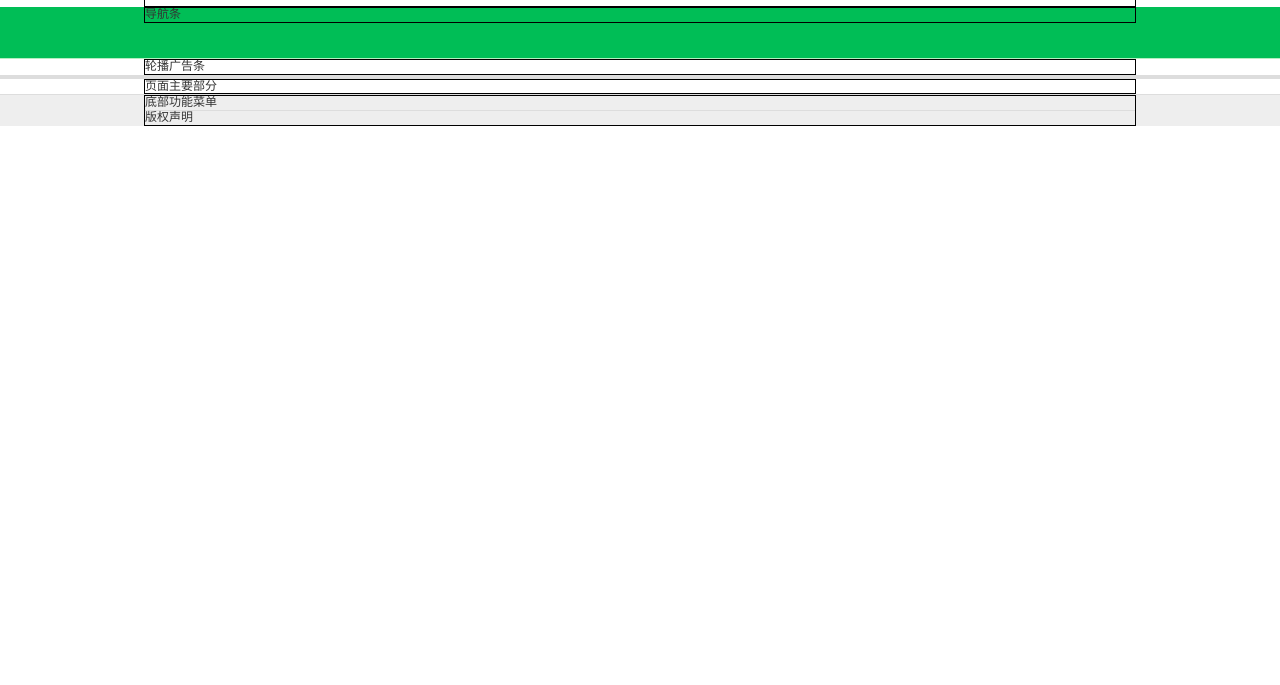
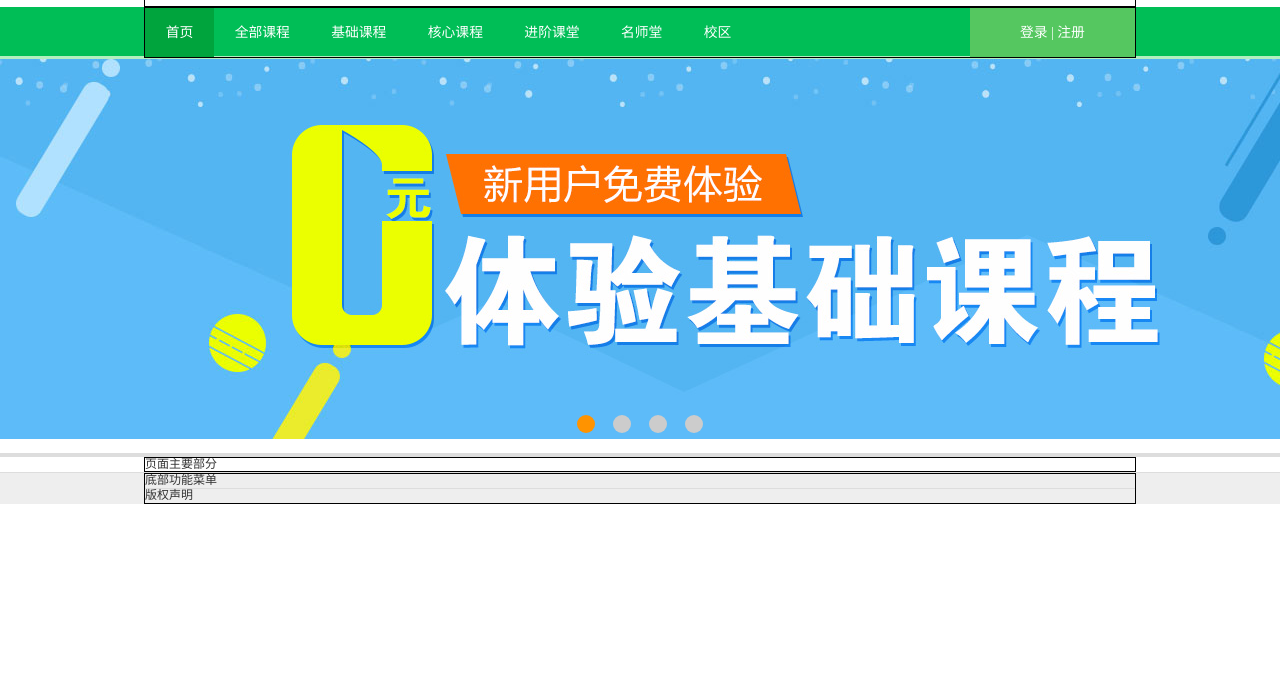
Before and after one commit to yue-z1/iweb, a plain HTML site: page iweb_frontend/index.html in a window 1280 px wide. Shown: the part 115-800 px from the top of the page. Drawn offline with Linux system fonts and the light colour scheme.

Commit message:
进行图片优化，完成导航条

```diff
--- a/iweb_frontend/css/components.css
+++ b/iweb_frontend/css/components.css
@@ -48,7 +48,8 @@
 	padding: 0 0.6em;
 	font-size: 1.15em;
 	border: 1px solid #ccc;
-	 margin-right: 50px;/*让出右侧的搜索按钮的空间 */
+	margin-right: 50px;
+	/*让出右侧的搜索按钮的空间 */
 }
 
 .search-button {
@@ -63,29 +64,122 @@
 	right: 0;
 	top: 0;
 }
-.my-cart{
+
+.my-cart {
 	position: absolute;
 	right: 0;
 	top: 50%;
 	height: 32px;
 	margin-top: -16px;
 	border: 1px solid #ddd;
-	background: f9f9f9;
+	background: #f9f9f9;
 	line-height: 32px;
 	padding: 0 0.5em;
 }
 
+.my-cart>.fa {
+	color: #00be56;
+	padding: 0 0.5em;
+}
+
+
 /*3.导航条*/
 .navbar {
 	background: #00be56;
-	border-bottom: 1px solid #b3efc0;
+	border-bottom: 3px solid #b3efc0;
 	height: 52px;
+	font-size: 1.15em;
 }
 
+.menu {}
+
+.menu>li {
+	float: left;
+	line-height: 49px;
+	padding: 0 1.5em;
+}
+
+.menu>li:hover {
+	background: #00b149;
+}
+
+.menu>li.active {
+	background: #00a43d;
+}
+
+.menu>li>a {
+	color: #fff;
+}
+
+.user-center {
+	background: #55c760;
+	line-height: 49px;
+
+}
+
+.user-center a,
+.user-center span {
+	color: #fff;
+}
+
+.user-center a:hover {
+	color: #ffff9b;
+}
+
+/* 4.轮播广告 */
 .carouselbar {
 	border-bottom: 4px solid #ddd;
 }
 
+.carousel {
+	position: relative;
+	/*为绝对定位的子元素提供参照物	 */
+}
+
+.carousel .items a {
+	display: block;
+	/*改为块级元素，可以修改宽和高 */
+	width: 100%;
+	height: 380px;
+	background-position: center;
+	/*背景图的位置*/
+	background-repeat: no-repeat;
+	/*背景图仅显示一次，不重复*/
+}
+
+.carousel .items li:not(.active) {
+	/* 不带.active的li隐藏 */
+	display: none;
+}
+
+.carousel .indicators {
+	position: absolute;/*圆形指示器要在图片上方*/
+	bottom: 20px;
+	left: 50%;/*固定定位的元素水平居中*/
+	margin-left: -72px;
+}
+
+.carousel .indicators li {
+	width: 18px;
+	height: 18px;
+	background: #ccc;
+	border-radius: 50%;/*边框的圆角半径为尺寸的一半*/
+	float:left;
+	margin: 0 9px;
+	cursor: pointer;/*光标悬停时变为"小手"*/
+}
+.carousel .indicators li.active{
+	background: #ff9300;
+}
+.carousel .prev{
+	margin-left: -485px;
+	background-position: 10px -275px;
+}
+.carousel .next{
+
+}
+
+/*5. 主体部分 */
 .mainbar {
 	border-bottom: 1px solid #ddd;
 }
--- a/iweb_frontend/css/layout.css
+++ b/iweb_frontend/css/layout.css
@@ -1,34 +1,46 @@
 /*layout.css:项目的布局系统相关class——仿写Bootstrap框架的布局系统，响应式网格布局系统*/
-.container{
+.container {
+	/*定宽容器*/
 	display: block;
 	margin-left: auto;
 	margin-right: auto;
-	border: 1px solid #000;/*测试用*/
+	border: 1px solid #000;
+	/*测试用*/
 }
-.container:before,/*使用内容生成，防止子元素margin溢出*/
-.container:after{
+.container-fluid{      /*流式容器*/
+	display: block;
+	width: 100%;
+}
+.container:before,
+/*使用内容生成，防止子元素margin溢出*/
+.container:after,
+.container-fluid:before,
+.container-fluid:after{
 	content: ' ';
 	display: table;
 }
+
 /*容器类在PC屏幕下的尺寸*/
 @media screen and (min-width:1024px) {
-	.container{
+	.container {
 		width: 992px;
 	}
 }
+
 /*容器类在PAD屏幕下的尺寸*/
 @media screen and (min-width:768px) and (max-width:1023px) {
-	.container{
+	.container {
 		width: 750px;
 	}
 }
 
 /*容器类在PHONE屏幕下的尺寸*/
 @media screen and (max-width:767px) {
-	.container{
+	.container {
 		width: 100%;
 	}
 }
+
 /*仿写Bootstrap框架提供了一套“网格布局系统相关类”*/
 /*把1行均分为12列，可以的分法：
 两列：1+11/2+10/3+9/4+8/5+7/6+6/7+5/8+4/9+3/8+4/9+3/10+2/11+1
@@ -43,135 +55,245 @@ PAD:medium-md
 PHONE:small-sm
 */
 /*表示布局中的一行*/
-.row:after{/*在行的尾部生成一个新的儿子，清除其它列由于浮动导致的行高坍塌的问题*/
+.row:after {
+	/*在行的尾部生成一个新的儿子，清除其它列由于浮动导致的行高坍塌的问题*/
 	content: '';
 	display: block;
 	clear: both;
 }
-.col{/*表示布局中的一列*/
+
+.col {
+	/*表示布局中的一列*/
 
 }
-.col-sm-1,.col-sm-2,.col-sm-3,.col-sm-4,.col-sm-5,.col-sm-6,.col-sm-7,.col-sm-8,.col-sm-9,.col-sm-10,.col-sm-11,.col-sm-12,.col-md-1,.col-md-2,.col-md-3,.col-md-4,.col-md-5,.col-md-6,.col-md-7,.col-md-8,.col-md-9,.col-md-10,.col-md-11,.col-md-12,.col-lg-1,.col-lg-2,.col-lg-3,.col-lg-4,.col-lg-5,.col-lg-6,.col-lg-7,.col-lg-8,.col-lg-9,.col-lg-10,.col-lg-11,.col-lg-12{
-	float: left;/*浮动之后两个列才能处于同一行中*/
+
+.col-sm-1,
+.col-sm-2,
+.col-sm-3,
+.col-sm-4,
+.col-sm-5,
+.col-sm-6,
+.col-sm-7,
+.col-sm-8,
+.col-sm-9,
+.col-sm-10,
+.col-sm-11,
+.col-sm-12,
+.col-md-1,
+.col-md-2,
+.col-md-3,
+.col-md-4,
+.col-md-5,
+.col-md-6,
+.col-md-7,
+.col-md-8,
+.col-md-9,
+.col-md-10,
+.col-md-11,
+.col-md-12,
+.col-lg-1,
+.col-lg-2,
+.col-lg-3,
+.col-lg-4,
+.col-lg-5,
+.col-lg-6,
+.col-lg-7,
+.col-lg-8,
+.col-lg-9,
+.col-lg-10,
+.col-lg-11,
+.col-lg-12 {
+	float: left;
+	/*浮动之后两个列才能处于同一行中*/
 }
+
 /*在PC屏幕下每个列的宽度*/
 @media screen and (min-width:1024px) {
-	.col-lg-1{
-		width: 8.3333333333333%;/*1/12*/
+	.col-lg-1 {
+		width: 8.3333333333333%;
+		/*1/12*/
 	}
-	.col-lg-2{
-		width: 16.6666666666%;/*2/12*/
+
+	.col-lg-2 {
+		width: 16.6666666666%;
+		/*2/12*/
 	}
-	.col-lg-3{
-		width: 25%;/*3/12*/
+
+	.col-lg-3 {
+		width: 25%;
+		/*3/12*/
 	}
-	.col-lg-4{
-		width: 33.3333333333%;/*4/12*/
+
+	.col-lg-4 {
+		width: 33.3333333333%;
+		/*4/12*/
 	}
-	.col-lg-5{
-		width: 41.6666666666%;/*5/12*/
+
+	.col-lg-5 {
+		width: 41.6666666666%;
+		/*5/12*/
 	}
-	.col-lg-6{
-		width: 50%;/*6/12*/
+
+	.col-lg-6 {
+		width: 50%;
+		/*6/12*/
 	}
-	.col-lg-7{
-		width: 58.3333333333%;/*7/12*/
+
+	.col-lg-7 {
+		width: 58.3333333333%;
+		/*7/12*/
 	}
-	.col-lg-8{
-		width: 66.6666666666%;/*8/12*/
+
+	.col-lg-8 {
+		width: 66.6666666666%;
+		/*8/12*/
 	}
-	.col-lg-9{
-		width: 75%;/*9/12*/
+
+	.col-lg-9 {
+		width: 75%;
+		/*9/12*/
 	}
-	.col-lg-10{
-		width: 83.3333333333%;/*10/12*/
+
+	.col-lg-10 {
+		width: 83.3333333333%;
+		/*10/12*/
 	}
-	.col-lg-11{
-		width: 91.6666666666%;/*11/12*/
+
+	.col-lg-11 {
+		width: 91.6666666666%;
+		/*11/12*/
 	}
-	.col-lg-12{
-		width: 100%;/*12/12*/
+
+	.col-lg-12 {
+		width: 100%;
+		/*12/12*/
 	}
 }
 
 
 /*在PAD屏幕下每个列的宽度*/
 @media screen and (min-width:768px) and (max-width:1023px) {
-	.col-md-1{
-		width: 8.3333333333333%;/*1/12*/
+	.col-md-1 {
+		width: 8.3333333333333%;
+		/*1/12*/
 	}
-	.col-md-2{
-		width: 16.6666666666%;/*2/12*/
+
+	.col-md-2 {
+		width: 16.6666666666%;
+		/*2/12*/
 	}
-	.col-md-3{
-		width: 25%;/*3/12*/
+
+	.col-md-3 {
+		width: 25%;
+		/*3/12*/
 	}
-	.col-md-4{
-		width: 33.3333333333%;/*4/12*/
+
+	.col-md-4 {
+		width: 33.3333333333%;
+		/*4/12*/
 	}
-	.col-md-5{
-		width: 41.6666666666%;/*5/12*/
+
+	.col-md-5 {
+		width: 41.6666666666%;
+		/*5/12*/
 	}
-	.col-md-6{
-		width: 50%;/*6/12*/
+
+	.col-md-6 {
+		width: 50%;
+		/*6/12*/
 	}
-	.col-md-7{
-		width: 58.3333333333%;/*7/12*/
+
+	.col-md-7 {
+		width: 58.3333333333%;
+		/*7/12*/
 	}
-	.col-md-8{
-		width: 66.6666666666%;/*8/12*/
+
+	.col-md-8 {
+		width: 66.6666666666%;
+		/*8/12*/
 	}
-	.col-md-9{
-		width: 75%;/*9/12*/
+
+	.col-md-9 {
+		width: 75%;
+		/*9/12*/
 	}
-	.col-md-10{
-		width: 83.3333333333%;/*10/12*/
+
+	.col-md-10 {
+		width: 83.3333333333%;
+		/*10/12*/
 	}
-	.col-md-11{
-		width: 91.6666666666%;/*11/12*/
+
+	.col-md-11 {
+		width: 91.6666666666%;
+		/*11/12*/
 	}
-	.col-md-12{
-		width: 100%;/*12/12*/
+
+	.col-md-12 {
+		width: 100%;
+		/*12/12*/
 	}
 }
 
 
 /*在PHONE屏幕下每个列的宽度*/
 @media screen and (max-width:767px) {
-	.col-sm-1{
-		width: 8.3333333333333%;/*1/12*/
+	.col-sm-1 {
+		width: 8.3333333333333%;
+		/*1/12*/
 	}
-	.col-sm-2{
-		width: 16.6666666666%;/*2/12*/
+
+	.col-sm-2 {
+		width: 16.6666666666%;
+		/*2/12*/
 	}
-	.col-sm-3{
-		width: 25%;/*3/12*/
+
+	.col-sm-3 {
+		width: 25%;
+		/*3/12*/
 	}
-	.col-sm-4{
-		width: 33.3333333333%;/*4/12*/
+
+	.col-sm-4 {
+		width: 33.3333333333%;
+		/*4/12*/
 	}
-	.col-sm-5{
-		width: 41.6666666666%;/*5/12*/
+
+	.col-sm-5 {
+		width: 41.6666666666%;
+		/*5/12*/
 	}
-	.col-sm-6{
-		width: 50%;/*6/12*/
+
+	.col-sm-6 {
+		width: 50%;
+		/*6/12*/
 	}
-	.col-sm-7{
-		width: 58.3333333333%;/*7/12*/
+
+	.col-sm-7 {
+		width: 58.3333333333%;
+		/*7/12*/
 	}
-	.col-sm-8{
-		width: 66.6666666666%;/*8/12*/
+
+	.col-sm-8 {
+		width: 66.6666666666%;
+		/*8/12*/
 	}
-	.col-sm-9{
-		width: 75%;/*9/12*/
+
+	.col-sm-9 {
+		width: 75%;
+		/*9/12*/
 	}
-	.col-sm-10{
-		width: 83.3333333333%;/*10/12*/
+
+	.col-sm-10 {
+		width: 83.3333333333%;
+		/*10/12*/
 	}
-	.col-sm-11{
-		width: 91.6666666666%;/*11/12*/
+
+	.col-sm-11 {
+		width: 91.6666666666%;
+		/*11/12*/
 	}
-	.col-sm-12{
-		width: 100%;/*12/12*/
+
+	.col-sm-12 {
+		width: 100%;
+		/*12/12*/
 	}
 }
--- a/iweb_frontend/index.html
+++ b/iweb_frontend/index.html
@@ -55,7 +55,7 @@
 					</div>
 					<!-- 我的购物车 -->
 					<div class="my-cart">
-						<span class="fa fa-shopping-cart"></span>
+						<span class="fa fa-lg fa-shopping-cart"></span>
 						我的购物车（0）
 						<span class="fa fa-caret-down"></span>
 					</div>
@@ -65,11 +65,55 @@
 	</div>
 	<!--3.导航条：navbar-->
 	<div class="navbar">
-		<div class="container">导航条</div>
+		<div class="container">
+			<div class="row">
+				<!-- 导航菜单 -->
+				<div class="col-lg-10">
+					<ul class="menu">
+						<li class="active"><a href="#">首页</a></li>
+						<li><a href="#">全部课程</a></li>
+						<li><a href="#">基础课程</a></li>
+						<li><a href="#">核心课程</a></li>
+						<li><a href="#">进阶课堂</a></li>
+						<li><a href="#">名师堂</a></li>
+						<li><a href="#">校区</a></li>
+					</ul>
+				</div>
+				<!-- 登录和注册 -->
+				<div class="col-lg-2">
+					<div class="user-center">
+						<div class="text-center">
+							<a href="#">登录</a>
+							<span>|</span>
+							<a href="#">注册</a>
+							</div>
+					</div>
+				</div>
+			</div>
+			</div>
 	</div>
 	<!--4.轮播广告条：carouselbar-->
 	<div class="carouselbar">
-		<div class="container">轮播广告条</div>
+		<div class="container-fluid">
+			<div class="carousel">
+				<!-- 轮播项 -->
+				<ul class="items">
+					<li class="active"><a href="#" style="background-image:url(./img/banner01.jpg);"></a></li>
+					<li><a href="#" style="background-image:url(./img/banner02.jpg);"></a></li>
+					<li><a href="#" style="background-image:url(./img/banner03.jpg);"></a></li>
+					<li><a href="#" style="background-image:url(./img/banner04.jpg);"></a></li>
+				</ul>
+				<!-- 轮播指示器 -->
+				<ul class="indicators">
+					<li class="active"></li>
+					<li></li>
+					<li></li>
+					<li></li>
+				</ul>
+				<span class="cut prev"></span>
+				<span class="cut next"></span>
+			</div>
+		</div>
 	</div>
 	<!--5.主题部分：mainbar-->
 	<div class="mainbar">
--- a/iweb_frontend/note.txt
+++ b/iweb_frontend/note.txt
@@ -1,43 +1,23 @@
-111.面试题：大型页面时CSS的章法？
-一个大型页面（例如：京东首页）CSS大约有1000行，编写时有一定的章法：
-①CSS Reset:样式重置，把HTML标签的默认样式统一化——可以使用Normalize.css
-②Scaffolding：样式脚手架，设定全局的基础样式
-③Layout System:布局系统，进行页面布局必需的class
-④Componeets:组件，多个页面所共用的通用组件必需的样式
-2.使用浮动布局时常见的问题
-若容器中的子元素浮动起来，则不再占用布局空间；
-如果容器内所有的子元素全部浮动，则父容器不再有高度。
-解决方案：给父容器添加新的没有浮动的子元素
-.col{
-	float:left;
-}
-.row:after{/*在父容器尾部生成新的孩子*/
-	content:'';
-	display:block;
-	clear:both;/*清除兄弟元素浮动造成的影响*/
-}
+一、面试题：CSS中的元素定位有哪些？各自的使用场合？
+①静态定位：默认值，占用布局空间，不能使用top/right/bottom/left改变自己的位置
+position:static
+②相对定位：与静态定位的元素几乎没有区别(也占用布局空间)，可以使用top/right/bottom/left修改位置
+(参照物是自己的默认位置)——即使移走了，仍然不释放默认的布局空间，常用于为绝对定位的子元素提供定位
+的参照物
+position:relative
+③绝对定位：不占用布局空间，常用于悬停其它元素上方的效果；可以指定top/right/bottom/left属性——必需一个已经定位了的父元素
+position: absolute
+④固定定位：不占用布局空间，常用于固定定位于屏幕的某个特定位置，不随内容的滚动而滚动
+position:fixed
 
-3.项目中大量小图标的处理方式
- 方式1：每个小图片都是一个独立的.png文件，例如：search.png、user.png、star.png....HTML中使用<img>显示图片。不足：会增加浏览器资源请求次数，导致页面加载效率变低。
-  方式2：把多个小图片拼接为一个大的.png图片（称为“Sprites Image”（精灵图/雪碧图），使用时利用浏览器的缓存机制（请求一次之后，再次用到该图片无需再请求）可以实现大图片仅请求一次的效果。不足：不能无限缩放；如果需要添加新的图标必需修改png图片；因为使用时必需配合CSS Background属性来使用，有些场合下不允许。
-  方式3：使用图标字体(icon font)，本质是文字字符（可以无限缩放/改变颜色/改变背景/加粗/变斜），呈现的外观是图标。——推荐使用开源的FontAwsome图标字体（提供了675个常用的图标）
 
-FontAwsome的使用步骤：
-①下载字体文件，保存到项目目录下，如fonts/,以供用户浏览网页时可以自动下载到字体文件
-②在CSS文件中声明两个class:
-@font-face{        //定义一种新的字体
-	font-family:'FontAwsome';
-	src:url('../fonts/fontawsome.ttf')
-}
-.fa{              //使用刚刚定义的新字体
-	font-family:'FontAwsome';
-}
-.fa-bank:before{
-	content:'f19c';//生成一个图标的编码
-}
-③页面中引入上述CSS，开始使用图标字体：
-<span class="fa fa-bank"></span>
-注意：因为使用前置内容生成创建的图标，所以每个span中只能放置一个图标，即需要N个图标
+二、WEB前端界的三大难点
+①浏览器/设备兼容性
+②WEB性能优化
+③WEB安全
 
-4.面试题：如何实现一个行内元素水平居中？
-         如何实现一个块元素
+
+三、常见的图片格式
+①.jpg:色彩最细腻，压缩比最高；不支持透明和动画
+②.png:色彩一般细腻，压缩比一般；对透明的支持最好
+③.gif:色彩表现一般，压缩比不好；支持透明和动画
```
Also changed, not shown: iweb_frontend/08-test.html (added, +38 -0 lines), iweb_frontend/img/banner01.jpg (added), iweb_frontend/img/banner02.jpg (added), iweb_frontend/img/banner03.jpg (added), iweb_frontend/img/banner04.jpg (added).
